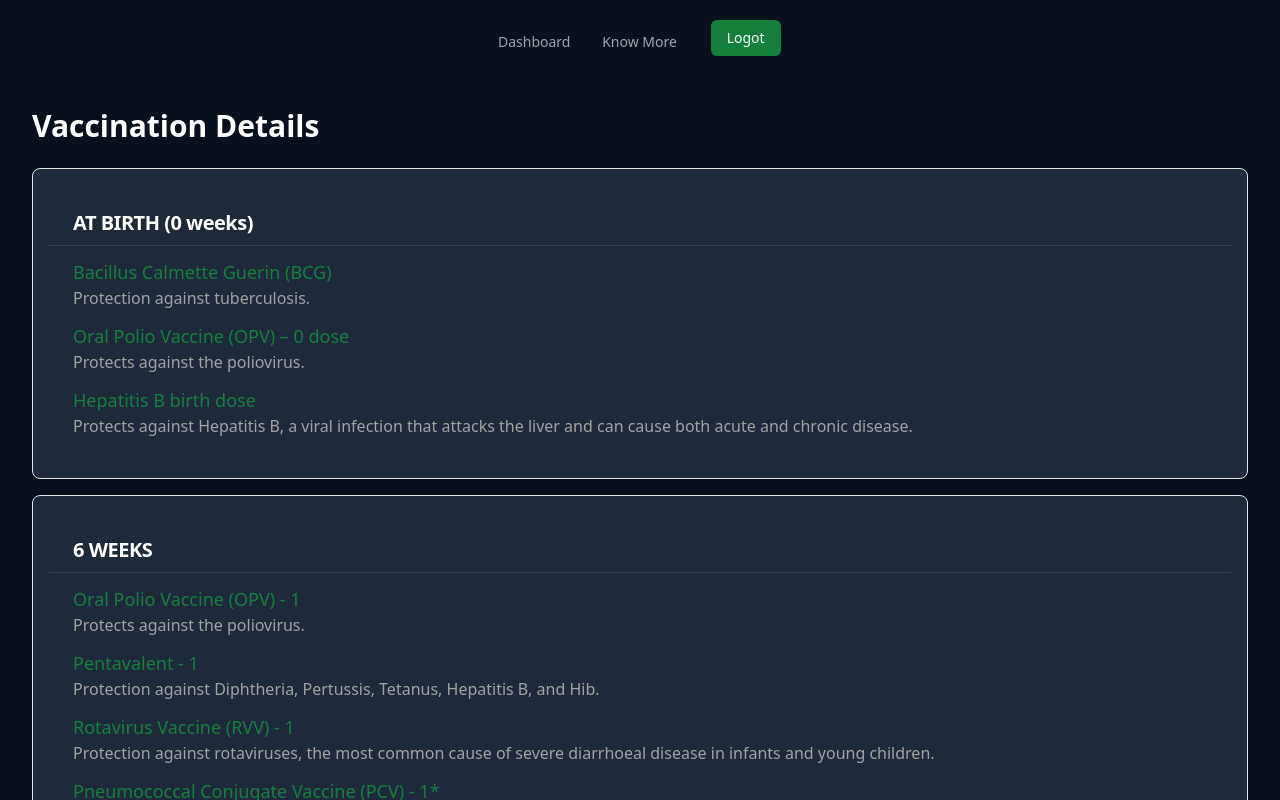
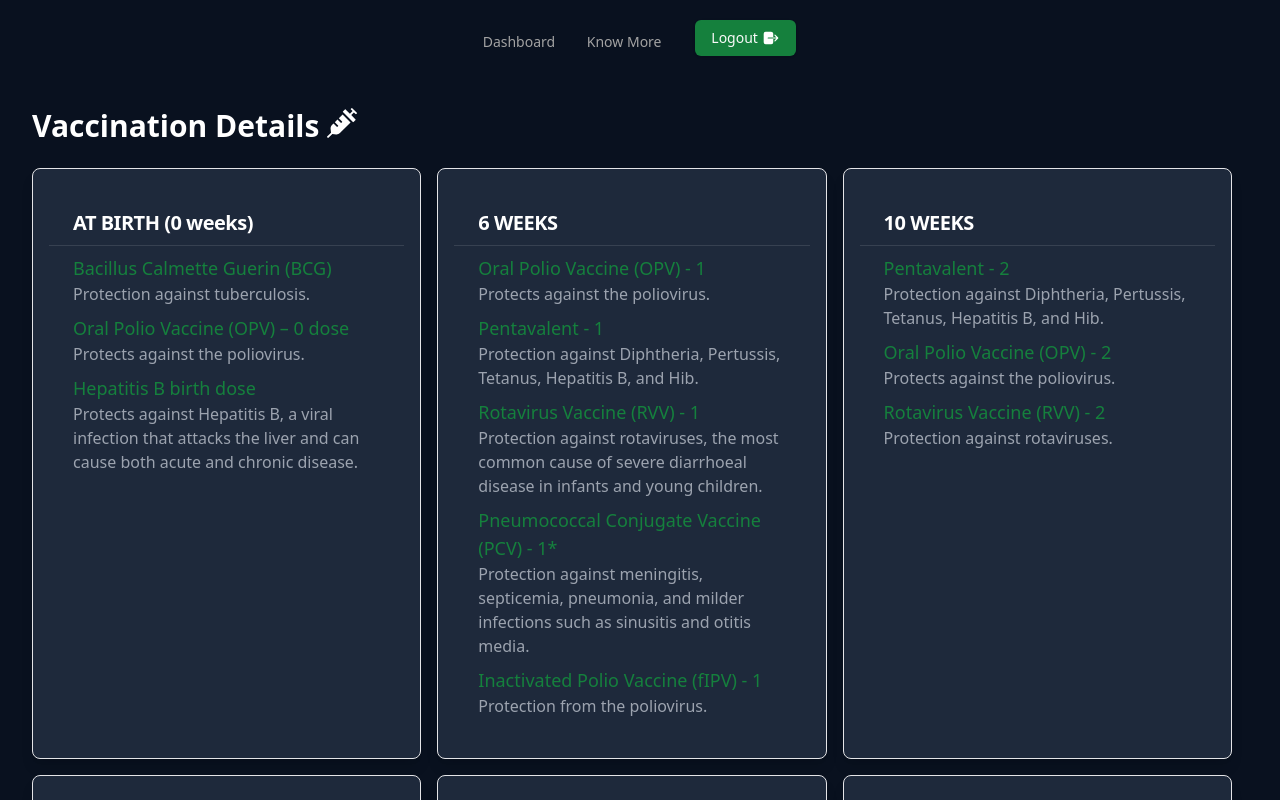
Before and after one commit to Shreya904/Vacci-Time, a Next.js app: page /vaccine in a window 1280 px wide. Shown: the top 800 px of the page. Built offline with nearby package versions, Linux system fonts and the light colour scheme.

Commit message:
icons-added

```diff
--- a/package.json
+++ b/package.json
@@ -23,6 +23,7 @@
     "react": "^18",
     "react-dom": "^18",
     "react-hook-form": "^7.53.0",
+    "react-icons": "^5.3.0",
     "tailwind-merge": "^2.5.2",
     "tailwindcss-animate": "^1.0.7",
     "zod": "^3.23.8"
--- a/src/app/(authentication)/page.tsx
+++ b/src/app/(authentication)/page.tsx
@@ -14,8 +14,10 @@ import {
   FormMessage,
 } from "@/components/ui/form";
 import { Input } from "@/components/ui/input";
+import Link from "next/link";
 import { toast } from "@/hooks/use-toast";
-import Link from "next/link";
+import { IoMdPersonAdd } from "react-icons/io";
+import { MdEmail } from "react-icons/md";
 
 // Define the schema using Zod
 const FormSchema = z.object({
@@ -52,7 +54,10 @@ const LoginForm = () => {
   return (
     <>
       <Form {...form}>
-                <form onSubmit={form.handleSubmit(onSubmit)} className="w-2/3 space-y-6">
+        <form
+          onSubmit={form.handleSubmit(onSubmit)}
+          className="w-2/3 space-y-6"
+        >
           {/* Email Field */}
           <FormField
             control={form.control}
@@ -84,18 +89,23 @@ const LoginForm = () => {
           />
 
           {/* Submit Button */}
-                    <Button className="w-full bg-green-700" type="submit">Log In</Button>
+          <Button className="w-full gap-1 bg-green-700" type="submit">
+            Log In
+            <IoMdPersonAdd className="text-white text-lg" />
+          </Button>
         </form>
       </Form>
-            <Link href='/signup' >
-                <Button variant="link" className="text-neutral-400  w-2/3 mt-2">Create new account</Button>
+      <Link href="/signup">
+        <Button variant="link" className="text-neutral-400  w-2/3 mt-2">
+          Create new account
+        </Button>
       </Link>
       <div className="border-b-2 my-7 border-neutral-600 w-2/3"></div>
-            <Button className="w-2/3 hover:bg-green-700" type="submit">
-                Login with Gmail
+      <Button className="w-2/3 gap-1 hover:bg-green-700" type="submit">
+        Login with Gmail <MdEmail className="text-white text-lg" />
       </Button>
     </>
   );
-}
+};
 
-export default LoginForm
+export default LoginForm;
--- a/src/app/(with Nav)/dashboard/page.tsx
+++ b/src/app/(with Nav)/dashboard/page.tsx
@@ -4,6 +4,8 @@ import Image from "next/image";
 import React from "react";
 import { Avatar, AvatarFallback, AvatarImage } from "@/components/ui/avatar";
 import ChildTable from "@/components/ChildTable";
+import { IoMdPerson } from "react-icons/io";
+import { FaUserPlus } from "react-icons/fa6";
 
 const DashBoard = () => {
   return (
@@ -34,7 +36,9 @@ const DashBoard = () => {
         <div className="bg-[#1e293b] p-6 rounded-lg shadow-inner">
           <Avatar>
             <AvatarImage src="https://github.com/shadcn.png" />
-            <AvatarFallback>CN</AvatarFallback>
+            <AvatarFallback>
+              <IoMdPerson />
+            </AvatarFallback>
           </Avatar>
 
           <h2 className="text-2xl mt-2 font-semibold text-white">
@@ -46,8 +50,8 @@ const DashBoard = () => {
 
         {/* Add Child Button */}
         <div className="mt-8 flex justify-start">
-          <Button className="bg-green-700 text-white px-6 py-2 rounded-md focus:ring focus:ring-blue-300 w-full">
-            Add Child
+          <Button className="bg-green-700 gap-1 text-white px-6 py-2 rounded-md focus:ring focus:ring-blue-300 w-full">
+            Add Child <FaUserPlus className="text-white text-base" />
           </Button>
         </div>
 
--- a/src/app/(with Nav)/vaccine/page.tsx
+++ b/src/app/(with Nav)/vaccine/page.tsx
@@ -6,6 +6,7 @@ import {
   CardHeader,
   CardTitle,
 } from "@/components/ui/card";
+import { FaSyringe } from "react-icons/fa";
 
 const Vaccine = () => {
   const vaccinationSchedule = [
@@ -153,12 +154,15 @@ const Vaccine = () => {
 
   return (
     <div className="bg-[#09111f] min-h-screen p-8">
-      <h1 className="text-3xl font-bold text-white mb-6">
-        Vaccination Details
+      <h1 className="text-3xl gap-2 font-bold flex text-white mb-6">
+        Vaccination Details <FaSyringe />
       </h1>
-      <div className="space-y-4">
+      <div className="flex flex-wrap gap-4">
         {vaccinationSchedule.map((vaccine, id) => (
-          <Card key={id} className="bg-[#1e293b] shadow-lg rounded-lg p-4">
+          <Card
+            key={id}
+            className="bg-[#1e293b] shadow-lg rounded-lg p-4 w-full md:w-[calc(50%-1rem)] lg:w-[calc(33.33%-1rem)]"
+          >
             <CardHeader className="border-b border-gray-700 pb-2">
               <CardTitle className="text-xl font-semibold text-white">
                 {vaccine.age}
@@ -166,11 +170,11 @@ const Vaccine = () => {
             </CardHeader>
             <CardContent>
               {vaccine.vaccines.map((title, id) => (
-                <div key={id} className="mt-3">
-                  <CardDescription className="text-lg text-green-700 font-medium">
+                <div key={id} className="mt-2">
+                  <CardDescription className="text-lg text-green-700">
                     {title.name}
                   </CardDescription>
-                  <p className="text-neutral-400">{title.description}</p>
+                  <p className="text-gray-400">{title.description}</p>
                 </div>
               ))}
             </CardContent>
--- a/src/app/globals.css
+++ b/src/app/globals.css
@@ -16,3 +16,6 @@
     margin: 0;
   }
 }
+::-webkit-scrollbar {
+  display: none;
+}
--- a/src/components/ChildTable.tsx
+++ b/src/components/ChildTable.tsx
@@ -7,6 +7,7 @@ import {
   TableRow,
 } from "@/components/ui/table";
 import { Button } from "./ui/button";
+import { MdEdit, MdDelete } from "react-icons/md";
 
 const invoices = [
   {
@@ -43,9 +44,11 @@ const ChildTable = () => {
               <TableCell>{invoice.age}</TableCell>
               <TableCell>{invoice.name}</TableCell>
               <TableCell className="text-right">
-                <Button variant="secondary">Edit</Button>
+                <Button variant="secondary" className="gap-1">
+                  Edit <MdEdit className="text-base" />
+                </Button>
                 <Button variant="destructive" className="mx-1">
-                  Delete
+                  Delete <MdDelete className="text-lg" />
                 </Button>
               </TableCell>
             </TableRow>
--- a/src/components/NavbarComp.tsx
+++ b/src/components/NavbarComp.tsx
@@ -1,19 +1,26 @@
-import Link from 'next/link'
-import React from 'react'
-import { Button } from './ui/button'
+import Link from "next/link";
+import React from "react";
+import { Button } from "./ui/button";
+import { IoLogOut } from "react-icons/io5";
 
 const NavbarComp = () => {
-    return (
-        <div className='flex items-center justify-center py-4 bg-[#09111f]'>
-            <Link href='/dashboard' >
-                <Button variant="link" className="text-neutral-400  w-2/3 mt-2">Dashboard</Button>
-            </Link>
-            <Link href='/vaccine' >
-                <Button variant="link" className="text-neutral-400  w-2/3 mt-2">Know More</Button>
-            </Link>
-            <Button className=" bg-green-700" >Logot</Button>
-        </div>
-    )
-}
+  return (
+    <div className="flex items-center justify-center py-4 bg-[#09111f]">
+      <Link href="/dashboard">
+        <Button variant="link" className="text-neutral-400  w-2/3 mt-2">
+          Dashboard
+        </Button>
+      </Link>
+      <Link href="/vaccine">
+        <Button variant="link" className="text-neutral-400  w-2/3 mt-2">
+          Know More
+        </Button>
+      </Link>
+      <Button className="gap-1 bg-green-700">
+        Logout <IoLogOut className="text-white text-lg" />{" "}
+      </Button>
+    </div>
+  );
+};
 
-export default NavbarComp
+export default NavbarComp;
```
Also changed, not shown: 1 other file (tests, documents, lock files or other folders). Lines whose indentation alone changed are shown as unchanged.
